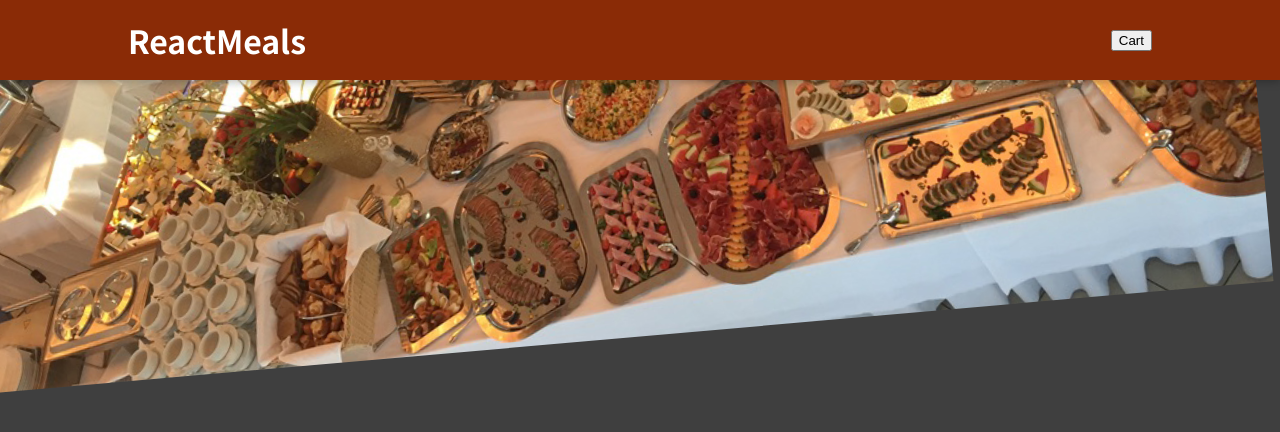
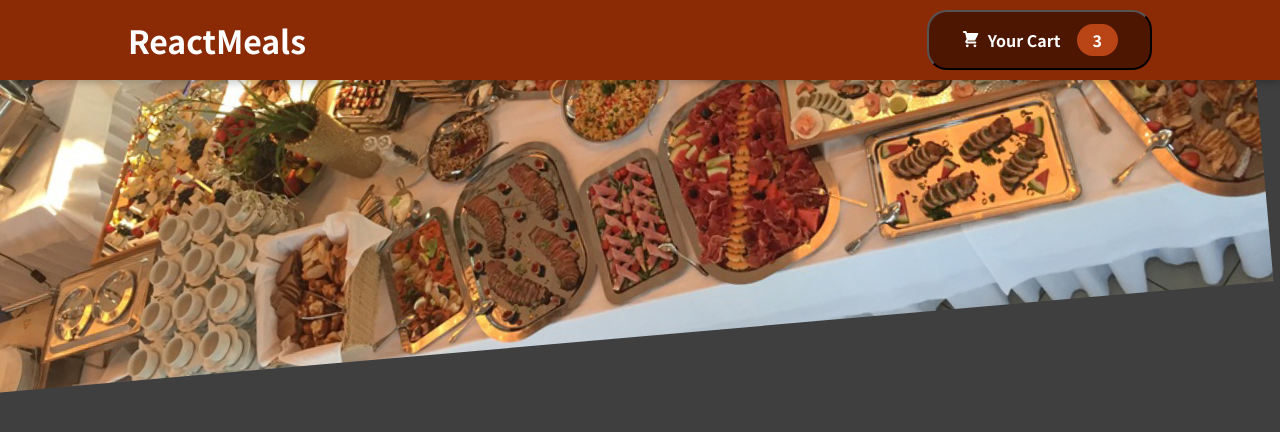
Before and after one commit to matekuna92/react-food, a React (Create React App) app: page / in a window 1280 px wide. Shown: the top 432 px of the page. Built offline with nearby package versions, Linux system fonts and the light colour scheme.

Commit message:
CartIcon, HeaderCartButton styles

```diff
--- /dev/null
+++ b/src/components/Cart/CartIcon.js
@@ -0,0 +1,15 @@
+
+
+const CartIcon = () => {
+    return (
+        <svg
+            xmlns='http://www.w3.org/2000/svg'
+            viewBox='0 0 20 20'
+            fill='currentColor'
+            >
+            <path d='M3 1a1 1 0 000 2h1.22l.305 1.222a.997.997 0 00.01.042l1.358 5.43-.893.892C3.74 11.846 4.632 14 6.414 14H15a1 1 0 000-2H6.414l1-1H14a1 1 0 00.894-.553l3-6A1 1 0 0017 3H6.28l-.31-1.243A1 1 0 005 1H3zM16 16.5a1.5 1.5 0 11-3 0 1.5 1.5 0 013 0zM6.5 18a1.5 1.5 0 100-3 1.5 1.5 0 000 3z' />
+        </svg>
+    );
+};
+
+export default CartIcon;
--- a/src/components/Layout/Header.js
+++ b/src/components/Layout/Header.js
@@ -2,13 +2,14 @@
 
 import mealsImg from '../../assets/meals.jpg';
 import styles from './Header.module.css';
+import HeaderCartButton from "./HeaderCartButton";
 
 const Header = (props) => {
     return (
         <Fragment>
             <header className={styles.header}>
                 <h1> ReactMeals </h1>
-                <button>Cart</button>
+                <HeaderCartButton />
             </header>
             <div className={styles['main-image']}>
                 <img src={mealsImg} alt='A table full of delicious food' />
--- /dev/null
+++ b/src/components/Layout/HeaderCartButton.js
@@ -0,0 +1,18 @@
+import { Fragment } from 'react';
+
+import styles from './HeaderCartButton.module.css';
+import CartIcon from '../Cart/CartIcon';
+
+const HeaderCartButton = (props) => {
+    return (
+            <button className={styles.button}>
+                <span className={styles.icon}>
+                <CartIcon />
+            </span>
+            <span>Your Cart</span>
+            <span className={styles.badge}>3</span>
+        </button>
+    );
+};
+
+export default HeaderCartButton;
--- /dev/null
+++ b/src/components/Layout/HeaderCartButton.module.css
@@ -0,0 +1,59 @@
+.button {
+    cursor: pointer;
+    outline: none;
+    background-color: #4d1601;
+    color: #fff;
+    font: inherit;
+    padding: 0.75rem 2rem;
+    border-radius: 20px;
+    display: flex;
+    justify-content: space-around;
+    align-items: center;
+    font-weight: bold;
+}
+
+.button:hover,
+.button:active {
+    background-color: #2c0d00;
+}
+
+.icon {
+    width: 1.2rem;
+    height: 1.2rem;
+    margin-right: 0.5rem;
+}
+
+.badge {
+    background-color: #b94517;
+    padding: 0.25rem 1rem;
+    border-radius: 25px;
+    margin-left: 1rem;
+    font-weight: bold;
+}
+
+.button:hover .badge,
+.button:active .badge {
+    background-color: #92320c;
+}
+
+.bump {
+    animation: bump 300ms ease-out;
+}
+
+@keyframes bump {
+    0% {
+        transform: scale(1);
+    }
+    10% {
+        transform: scale(0.9);
+    }
+    30% {
+        transform: scale(1.1);
+    }
+    50% {
+        transform: scale(1.15);
+    }
+    100% {
+        transform: scale(1);
+    }
+}
```
